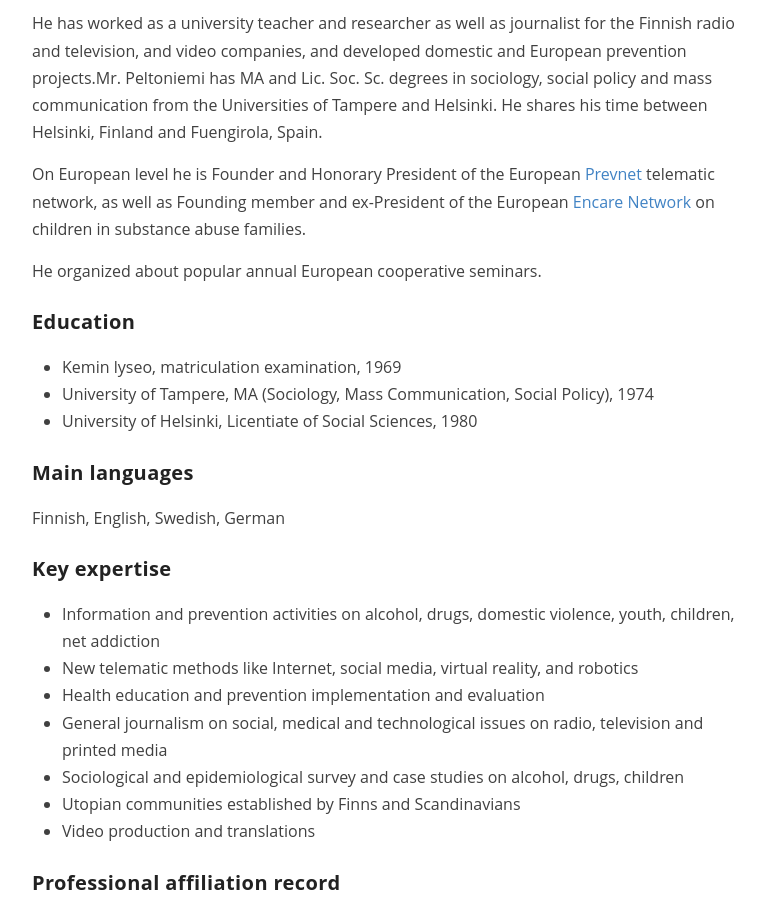
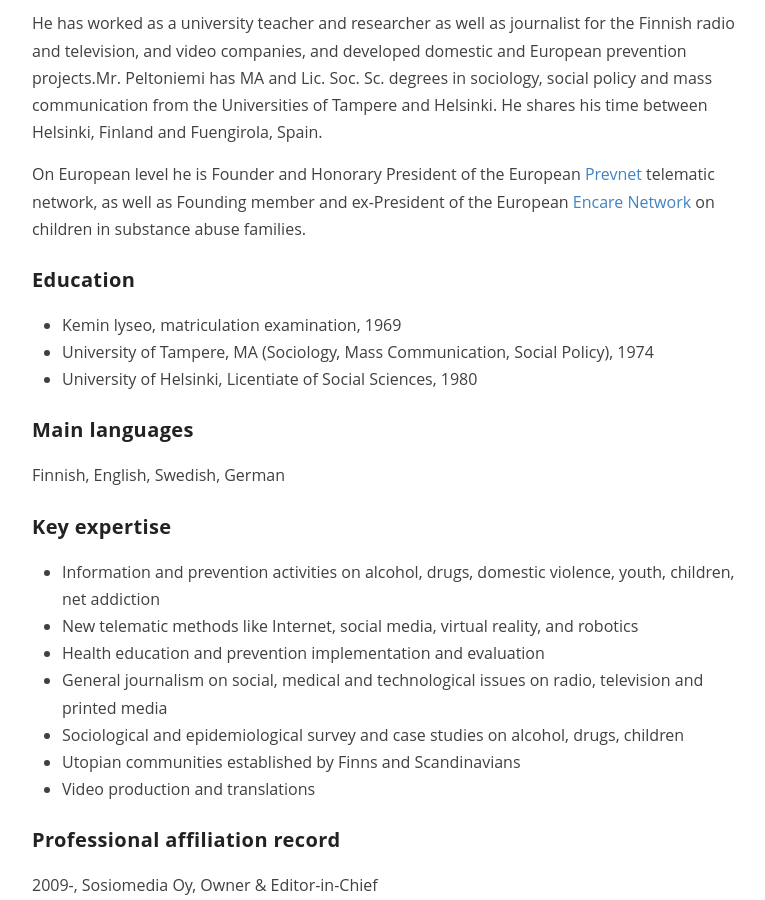
Before and after one commit to taromorimoto/teuvopeltoniemi, a Jekyll site: the page built from _pages/cv.md, in a window 1280 px wide and 900 px high, scrolled down 706 px. Shown: the whole window, without its empty margins (248-1013 px from the left). Built offline with Jekyll 4.4.1, drawn with Linux system fonts in a browser that asks for light colours; our own code applies the rules of GitHub Pages for plain Markdown files.

Commit message:
Update cv.md

```diff
--- a/_pages/cv.md
+++ b/_pages/cv.md
@@ -17,8 +17,6 @@ Mr. Teuvo Peltoniemi, Director of Sosiomedia Oy, is a science writer and journal
 He has worked as a university teacher and researcher as well as journalist for the Finnish radio and television, and video companies, and developed domestic and European prevention projects.Mr. Peltoniemi has MA and Lic. Soc. Sc. degrees in sociology, social policy and mass communication from the Universities of Tampere and Helsinki. He shares his time between Helsinki, Finland and Fuengirola, Spain.
 
 On European level he is Founder and Honorary President of the European [Prevnet](http://www.prevnet.net/) telematic network, as well as Founding member and ex-President of the European [Encare Network](http://www.encare.info/) on children in substance abuse families.
-
-He organized about popular annual European cooperative seminars.
 
 ### Education
 
```
